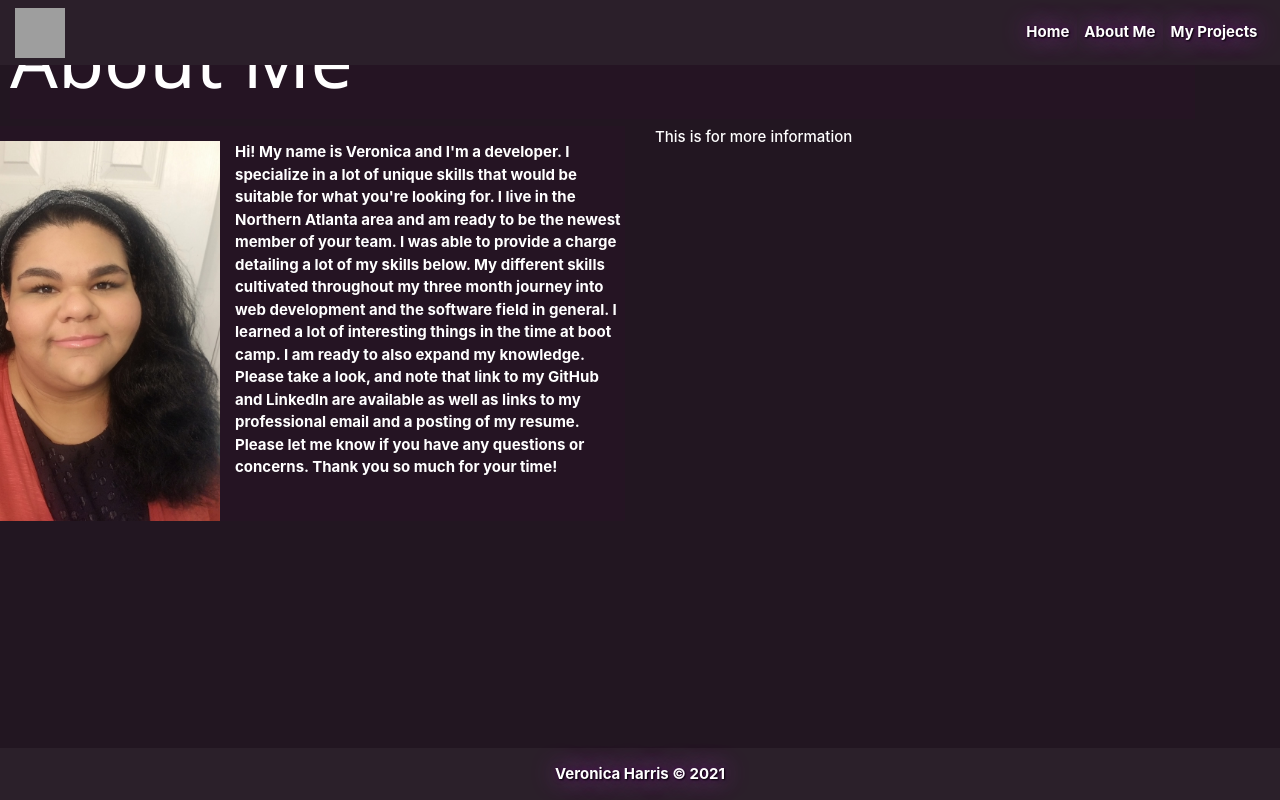
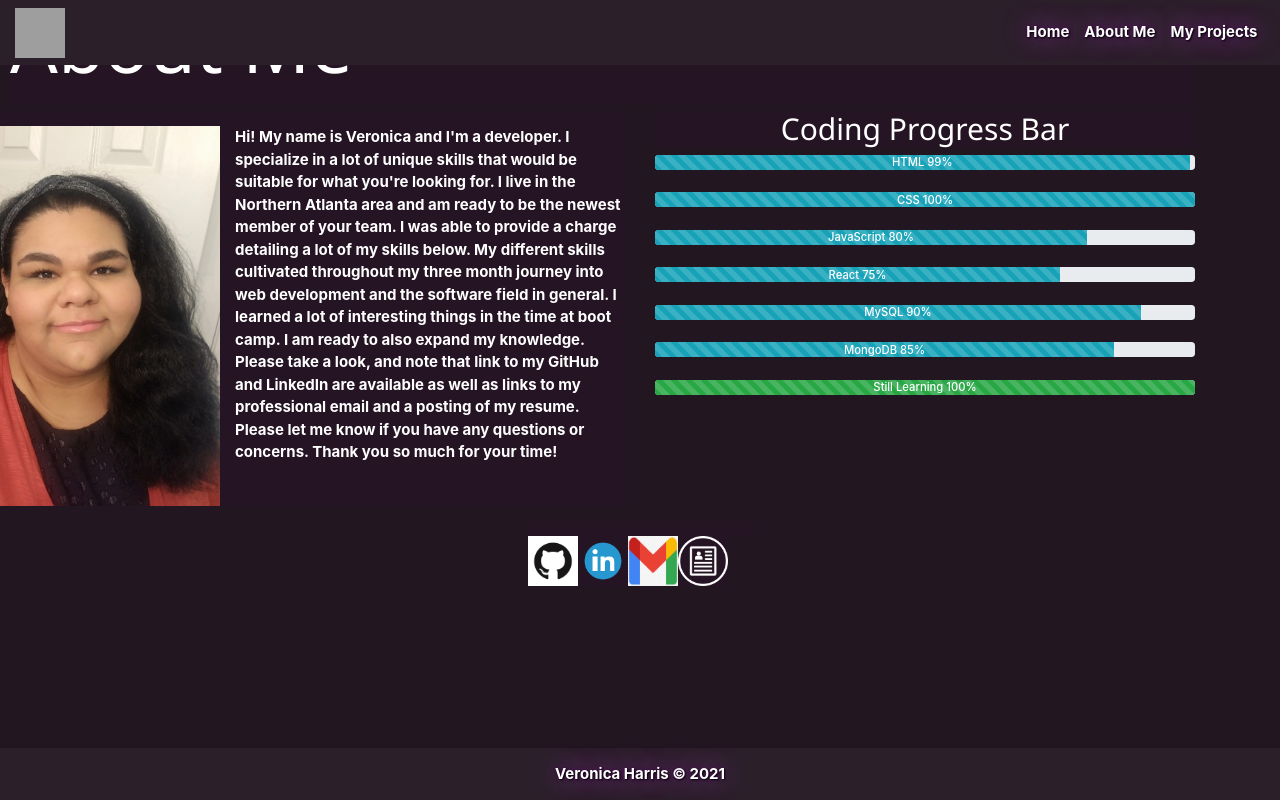
Before and after one commit to VHarris113/reactportfolio, a React (Create React App) app: page /about in a window 1280 px wide. Built offline with nearby package versions, Linux system fonts and the light colour scheme; grey boxes are pictures that could not be loaded.

Commit message:
finished about page

```diff
--- a/src/pages/About/AboutPage.js
+++ b/src/pages/About/AboutPage.js
@@ -1,9 +1,8 @@
 import React from "react";
 import "./about.css";
 import Contact from "../../components/Contact/index";
-import { Container, Col, Row } from "react-bootstrap";
+import { Container, Col, Row, ProgressBar } from "react-bootstrap";
 import Picture from "../../assets/img/profilepic.jpg";
-
 
 function AboutPage() {
     return (
@@ -15,9 +14,26 @@ function AboutPage() {
                    <p className="profile"><img src={Picture} className="profilepic" alt="profilepic" width="300"/>Hi! My name is Veronica and I'm a developer. I specialize in a lot of unique skills that would be suitable for what you're looking for. I live in the Northern Atlanta area and am ready to be the newest member of your team. I was able to provide a charge detailing a lot of my skills below. My different skills cultivated throughout my three month journey into web development and the software field in general. I learned a lot of interesting things in the time at boot camp. I am ready to also expand my knowledge. Please take a look, and note that link to my GitHub and LinkedIn are available as well as links to my professional email and a posting of my resume. Please let me know if you have any questions or concerns. Thank you so much for your time!</p>
                    </Col>
                    <Col>
-                   <div>
-                       This is for more information
-                   </div></Col>
+                        <div>
+                            <h2 className="bar">Coding Progress Bar</h2>
+                            <ProgressBar striped variant="info" animated now={99} label={`HTML 99%`} />
+                            <br />
+                            <ProgressBar striped variant="info" animated now={100} label={`CSS 100%`} />
+                            <br />
+                            <ProgressBar striped variant="info" animated now={80} label={`JavaScript 80%`} />
+                            <br />
+                            <ProgressBar striped variant="info" animated now={75} label={`React 75%`} />
+                            <br />
+                            <ProgressBar striped variant="info" animated now={90} label={`MySQL 90%`} />
+                            <br />
+                            <ProgressBar striped variant="info" animated now={85} label={`MongoDB 85%`} />
+                            <br />
+                            <ProgressBar striped variant="success" animated now={100} label={`Still Learning 100%`} />
+                        </div>
+                   </Col>
+                    </Row>
+                    <Row>
+                        <Contact />
                     </Row>
             </div>
         </Container>
--- a/src/pages/About/about.css
+++ b/src/pages/About/about.css
@@ -25,3 +25,8 @@
     margin-left: -10rem;
     /* padding-right: ; */
 }
+
+.bar {
+    display: flex;
+    justify-content: center;
+}
```
